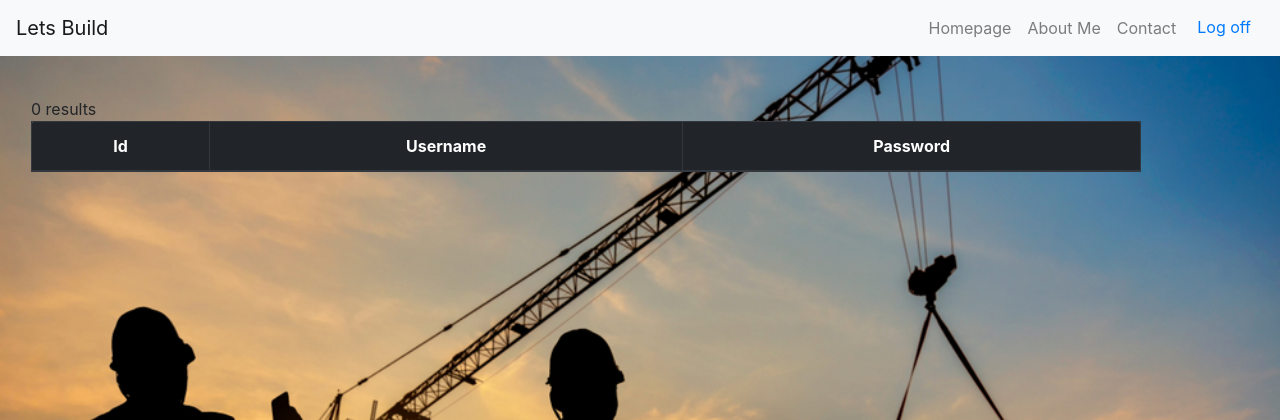
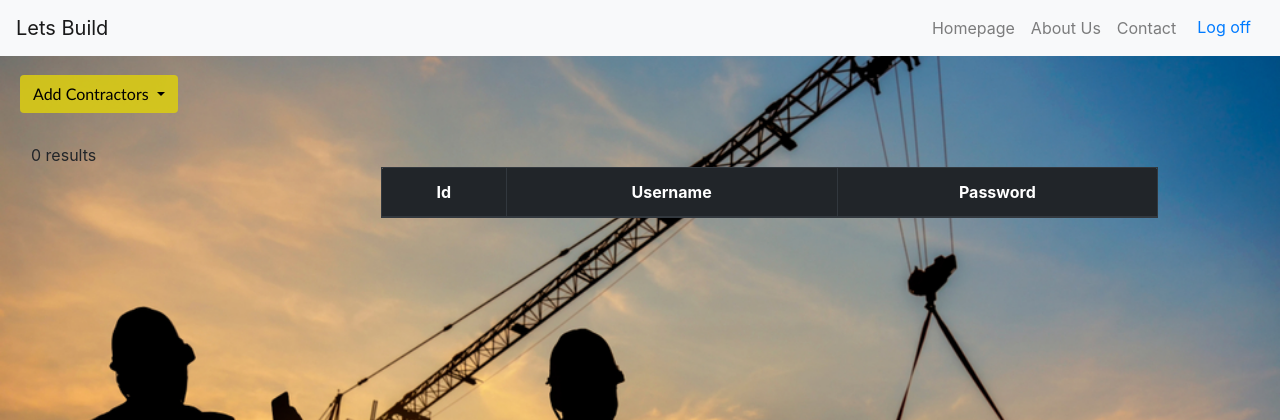
Before and after one commit to bhatappu11/DBMS-mini-project, a PHP site: page /contractor_details.php in a window 1280 px wide. Shown: the top 420 px of the page. Run offline with PHP 8.4, Linux system fonts and the light colour scheme; data that the repository does not hold is empty; some libraries are stand-ins or nearby versions.

Commit message:
updating files

```diff
--- a/contractor_details.php
+++ b/contractor_details.php
@@ -1,7 +1,7 @@
 <?php
 	session_start();
-	require_once('dbconfig/config.php');
-	//phpinfo();
+    require_once('dbconfig/config.php');
+    //phpinfo();
 ?>
 <!DOCTYPE html>
 <html>
@@ -17,7 +17,7 @@
     </head>
 <body>
     <nav class="navbar navbar-light bg-light navbar-expand-lg fixed-top">
-        <a href="#" class="navbar-brand">Lets Build</a>
+        <a href="homepage.php" class="navbar-brand">Lets Build</a>
         <button class="navbar-toggler" data-toggle="collapse" data-target="#navbarCollapse">
             <span class="navbar-toggler-icon"></span>
 		</button>
@@ -25,22 +25,19 @@
         <div class="collapse navbar-collapse" id="navbarCollapse">
             <ul class="navbar-nav ml-auto">
                 <li class="navbar-item">
-                    <a href="#" class="nav-link">Homepage</a>
+                    <a href="homepage.php" class="nav-link">Homepage</a>
                 </li>
                 <li class="navbar-item">
-                    <a href="#" class="nav-link">About Me</a>
+                    <a href="aboutUs.php" class="nav-link">About Us</a>
                 </li>
                 <li class="navbar-item">
-                    <a href="#" class="nav-link">Contact</a>
+                    <a href="contact.php" class="nav-link">Contact</a>
                 </li>
                 <li>
                     <form action="index.php" method="post">
                         <button type="submit" class="btn btn-link navbar-btn navbar-link">Log off</button>
                     </form>
                 </li>
-                <!--<li class="navbar-item">
-                    <a href="index.php" class="logout_button">Logout</a>
-                </li> -->
             </ul>
         </div>
 	</nav>
@@ -48,6 +45,36 @@
     <div>
 		<h3> <br><br> </h3>
     </div>
+    <div class="form-inline">
+        <div class="form-group">
+            <div class="dropdown">
+            <button class="btn btn-default dropdown-toggle" type="button" id="strikes-range" data-toggle="dropdown" aria-haspopup="true"> Add Contractors <span class="caret"></span> </button>
+            <ul class="dropdown-menu" aria-labelledby="strikes">
+                <li style="width: 280px;">
+                <form class="form-horizontal" style="display:block;">
+                    <div class="form-group donotchange">
+                    <label for="strike-from" class="col-sm-2 control-label">Contractor Name</label>
+                    <div class="col-xs-8">
+                        <input type="text" class="form-control" id="Cont_name" value="">
+                    </div>
+                    </div>
+                    <div class="form-group donotchange">
+                    <label for="strike-to" class="col-sm-2 control-label">Phone Number</label>
+                    <div class="col-xs-8">
+                        <input type="text" class="form-control" id="Phn" value="">
+                    </div>
+                    </div>
+                    <div class="form-group donotchange">
+                    <div class="col-sm-offset-2 col-sm-10">
+                        <button type="submit" class="btn btn-submit">Add</button>
+                    </div>
+                    </div>
+                </form>
+                </li>
+            </ul>
+            </div>
+        </div></div>
+        <div id="push"></div>
     <div class="container" style="margin-top:30px">
         <table class="table table-striped table-dark table-bordered text-center">
         <thead>
@@ -76,99 +103,11 @@
         </tbody>
         </table>
     </div>
-    <!--<div id="main-wrapper">
-    <center><h2>Add Contractors</h2></center>
-    <form action="contractor_details.php" method="post">
-        <div class="form-group">
-            <label for="contractor_name">Contractor Name:</label>
-            <input type="contractor_name" class="form-control" id="contractor_name">
-        </div>
-        <div class="form-group">
-            <label for="phone">Phone Number:</label>
-            <input type="phone" class="form-control" id="phone">
-        </div>
-        </div>
-        <button type="submit" class="btn btn-primary">Submit</button>
-        </form>
-    </div> -->
-    <!--<div class="dropdown">
-  <button class="btn btn-secondary dropdown-toggle" type="button" id="dropdownMenuButton" data-toggle="dropdown" aria-haspopup="true" aria-expanded="false">
-    Add contractors
-  </button>
-  <div class="dropdown-menu" aria-labelledby="dropdownMenuButton">
-    <a class="dropdown-item" href="#">Action</a>
-    <a class="dropdown-item" href="#">Another action</a>
-    <a class="dropdown-item" href="#">Something else here</a>
-  </div>
-  <form action="contractor_details.php" method="post">
-        <div class="form-group">
-            <label for="contractor_name">Contractor Name:</label>
-            <input type="contractor_name" class="form-control" id="contractor_name">
-        </div>
-        <div class="form-group">
-            <label for="phone">Phone Number:</label>
-            <input type="phone" class="form-control" id="phone">
-        </div>
-        </div>
-        <button type="submit" class="btn btn-primary">Submit</button>
-        </form>
-</div>
-<div class="btn-group">
-  <button type="button" class="btn btn-default dropdown-toggle" data-toggle="dropdown">
-    Add contractors <span class="caret"></span>
-  </button>
-  <ul class="dropdown-menu">
-    <form>
-       <div class="form-group">
-       <label for="contractor_name">Contractor Name:</label>
-         <input type="email" class="form-control" id="inputEmail1" placeholder="Email">
-       </div>
-       <div class="form-group">
-       <label for="phone">Phone Number:</label>
-         <input type="password" class="form-control" id="inputPassword1" placeholder="Password">
-       </div>
-       <div class="form-group">
-         <button type="submit" class="btn btn-default">Sign in</button>
-       </div>
-    </form>
-  </ul>
-</div>-->
 
-
-<form class="dropdown-menu p-4">
-  <div class="form-group">
-    <label for="exampleDropdownFormEmail2">Email address</label>
-    <input type="email" class="form-control" id="exampleDropdownFormEmail2" placeholder="email@example.com">
-  </div>
-  <div class="form-group">
-    <label for="exampleDropdownFormPassword2">Password</label>
-    <input type="password" class="form-control" id="exampleDropdownFormPassword2" placeholder="Password">
-  </div>
-  <div class="form-check">
-    <input type="checkbox" class="form-check-input" id="dropdownCheck2">
-    <label class="form-check-label" for="dropdownCheck2">
-      Remember me
-    </label>
-  </div>
-  <button type="submit" class="btn btn-primary">Sign in</button>
-</form>
+    <!-- Optional JavaScript -->
+        <!-- jQuery first, then Popper.js, then Bootstrap JS -->
+        <script src="https://code.jquery.com/jquery-3.2.1.slim.min.js" integrity="sha384-KJ3o2DKtIkvYIK3UENzmM7KCkRr/rE9/Qpg6aAZGJwFDMVNA/GpGFF93hXpG5KkN" crossorigin="anonymous"></script>
+        <script src="https://cdnjs.cloudflare.com/ajax/libs/popper.js/1.12.9/umd/popper.min.js" integrity="sha384-ApNbgh9B+Y1QKtv3Rn7W3mgPxhU9K/ScQsAP7hUibX39j7fakFPskvXusvfa0b4Q" crossorigin="anonymous"></script>
+        <script src="https://maxcdn.bootstrapcdn.com/bootstrap/4.0.0/js/bootstrap.min.js" integrity="sha384-JZR6Spejh4U02d8jOt6vLEHfe/JQGiRRSQQxSfFWpi1MquVdAyjUar5+76PVCmYl" crossorigin="anonymous"></script>
 </body>
 </html>
-
-
-
-
-
-<!--
-
-<div class="btn-group dropright">
-  <button type="button" class="btn btn-secondary">
-    Split dropright
-  </button>
-  <button type="button" class="btn btn-secondary dropdown-toggle dropdown-toggle-split" data-toggle="dropdown" aria-haspopup="true" aria-expanded="false">
-    <span class="sr-only">Toggle Dropright</span>
-  </button>
-  <div class="dropdown-menu">
-    <!-- Dropdown menu links
-  </div>
-</div>-->
--- a/css/style.css
+++ b/css/style.css
@@ -1,5 +1,4 @@
 /*CSS file*/
-
 body{
 	background-image: url('../imgs/backgnd.jpg');
 	background-repeat: no-repeat;
@@ -98,9 +97,29 @@ img.avatar {
 }
 .table {
     border-radius: 5px;
-    width: 1300px;
-    margin: 0px auto;
+    width: 70%;
+	margin: 0px auto;
+	margin-left: 350px;
 }
-.dropdown-menu form {
-	padding:10px;
+.dropdown-menu {
+	padding: 10px;
+	background-color: rgba(0,0,0,0.8);
 }
+
+.form-horizontal .donotchange {
+		color: white;
+		margin-left: 50px;
+		margin-top: 70px;
+}
+
+.btn.btn-default {
+	font-family: 'Gill Sans', 'Gill Sans MT', Calibri, 'Trebuchet MS', sans-serif;
+	margin-left: 20px;
+	background-color: rgba(219, 206, 17, 0.863);
+	color: black;
+}
+.btn.btn-submit {
+	margin-left: 40px;
+	background-color: rgba(219, 206, 17, 0.863);
+	color: black;
+}
--- a/register.php
+++ b/register.php
@@ -22,10 +22,10 @@
             <div class="collapse navbar-collapse" id="navbarCollapse">
                 <ul class="navbar-nav ml-auto">
                    <li class="navbar-item">
-                        <a href="#" class="nav-link">About Me</a>
+                        <a href="aboutUs" class="nav-link">About Us</a>
                     </li>
                     <li class="navbar-item">
-                        <a href="#" class="nav-link">Contact</a>
+                        <a href="contact.php" class="nav-link">Contact</a>
                     </li>
                 </ul>
             </div>
```
Also changed, not shown: aboutUs.php (added, +29 -0 lines), contact.php (added, +29 -0 lines), homepage.php (+5 -6 lines), index.php (+5 -6 lines).
